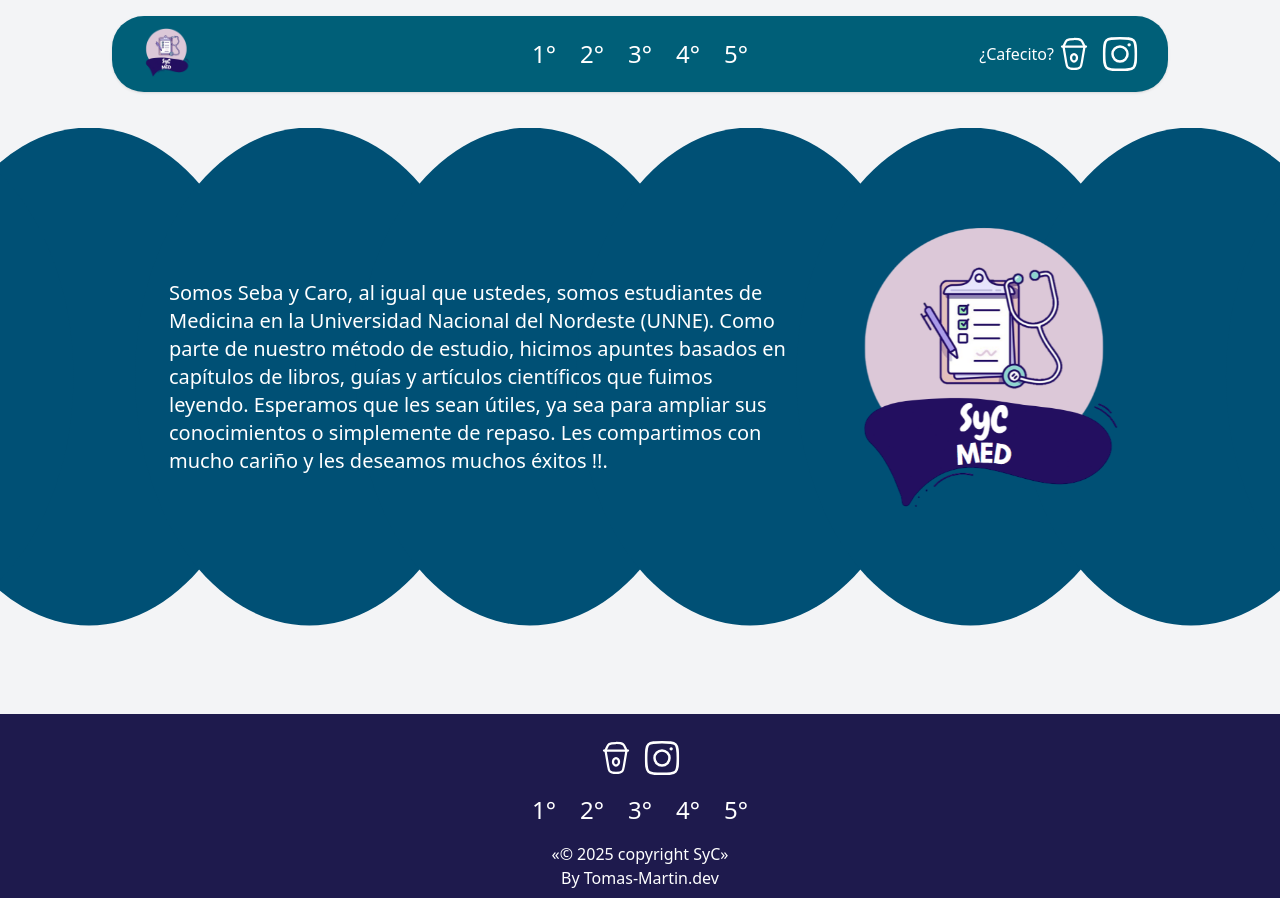
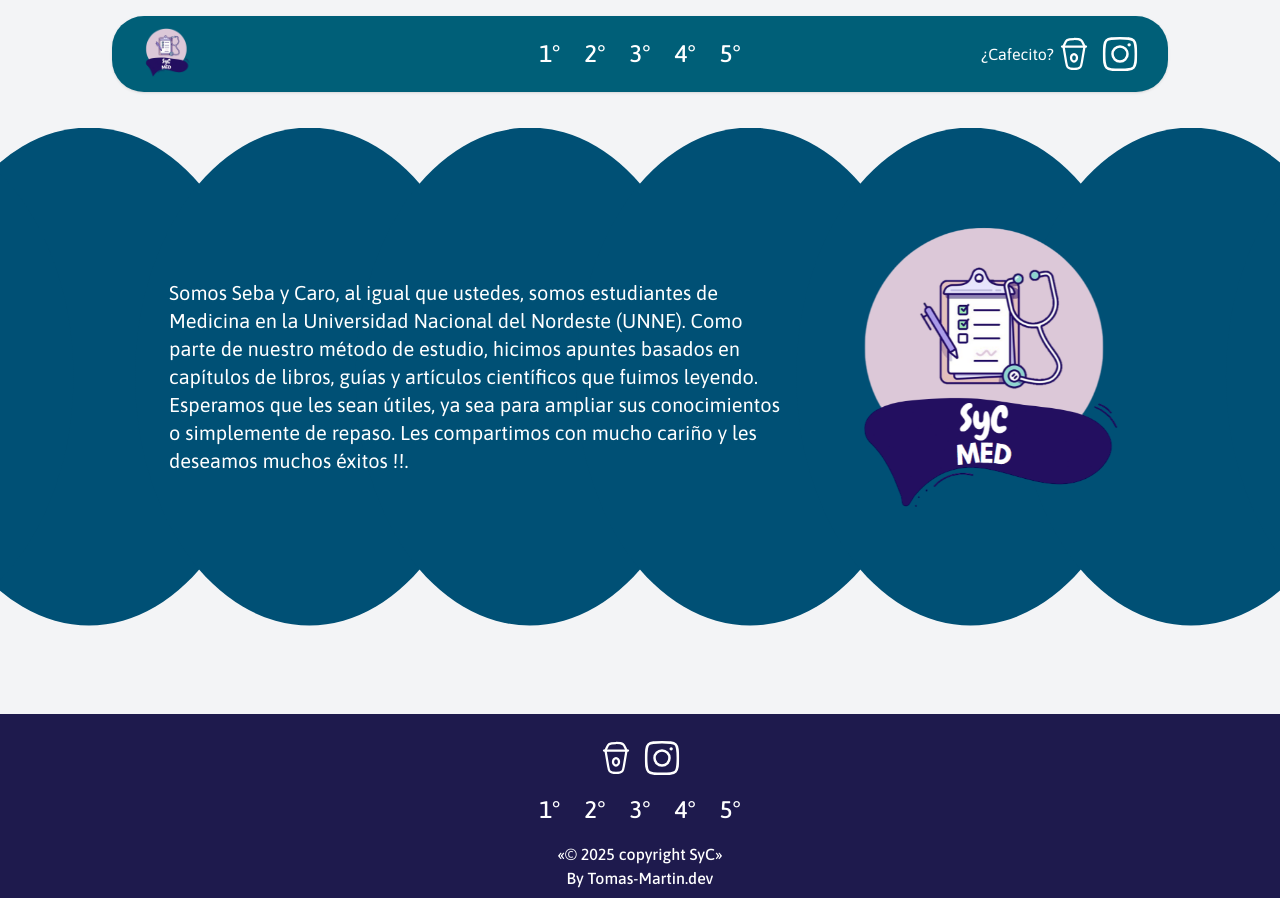
Before and after one commit to Tomiimartin/SyC-FrontEnd, a React (Vite) app: page / in a window 1280 px wide. Built offline with nearby package versions, Linux system fonts and the light colour scheme.

Commit message:
agrego font nueva y lang en español

```diff
--- a/index.html
+++ b/index.html
@@ -5,6 +5,12 @@
     <link rel="icon" type="image/svg+xml" href="/logo.png" />
     <meta name="viewport" content="width=device-width, initial-scale=1.0" />
     <title>SyC MED</title>
+    <meta lang="es">
+    <link rel="preconnect" href="https://fonts.googleapis.com">
+    <link rel="preconnect" href="https://fonts.gstatic.com" crossorigin>
+    <link
+      href="https://fonts.googleapis.com/css2?family=Asap:ital,wght@0,100..900;1,100..900&display=swap"
+      rel="stylesheet">
   </head>
   <body>
     <div id="root" class="flex flex-col bg-gray-100"></div>
--- a/src/index.css
+++ b/src/index.css
@@ -9,3 +9,12 @@
 .custom-shadow-card{
   box-shadow: 4px 4px 0px #230F60, 10px 10px 0px #DCC8D8, 15px 15px 0px #000000;
 }
+
+html {
+  font-family: "Asap", sans-serif;
+  font-optical-sizing: auto;
+  font-weight: 400;
+  font-style: normal;
+  font-variation-settings:
+    "wdth" 100;
+}
```
